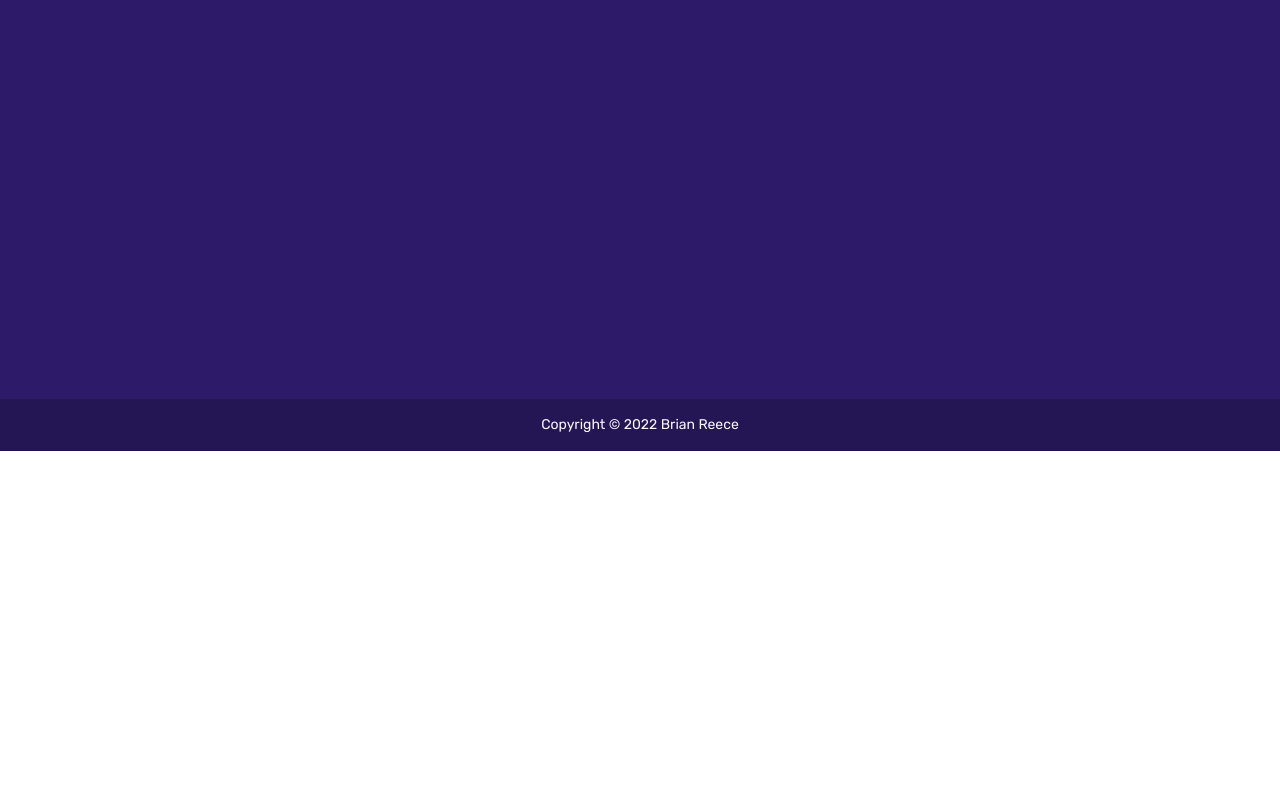
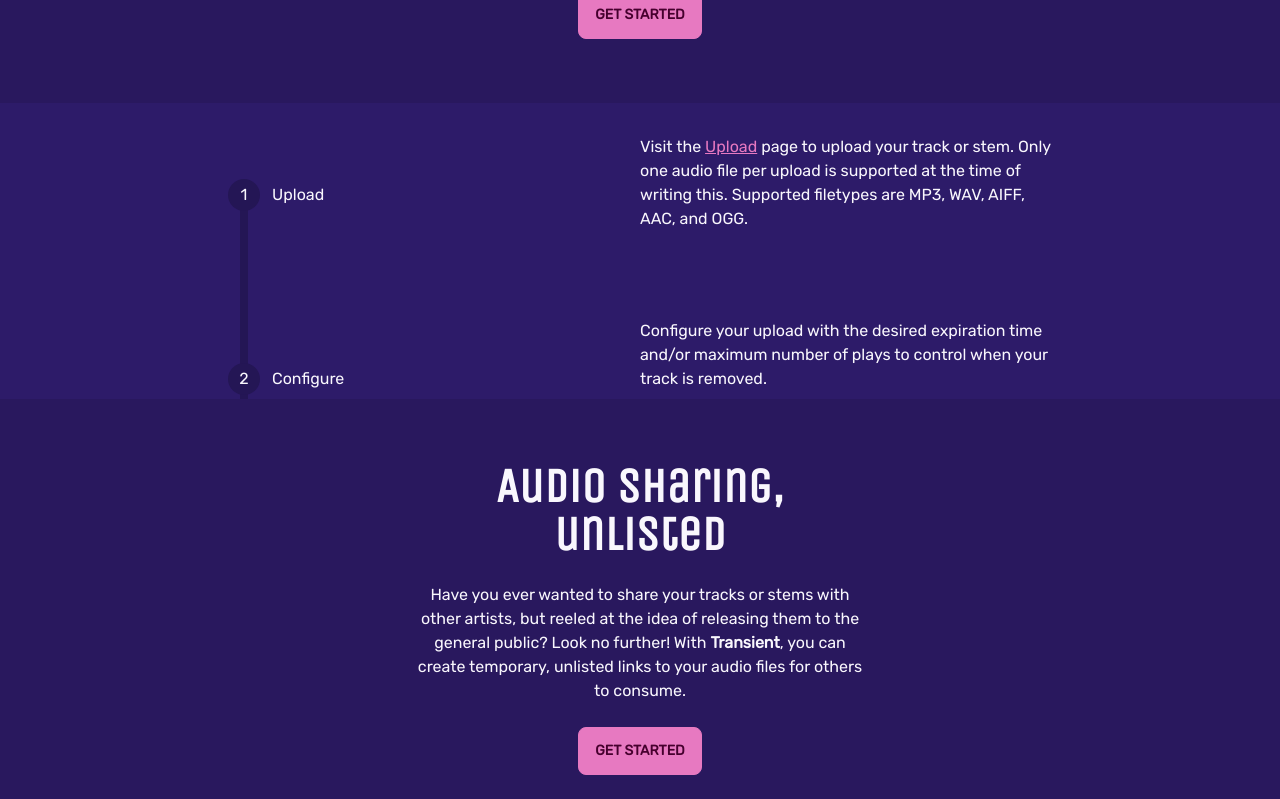
Before and after one commit to bdreece/transient, a Vue app: page / in a window 1280 px wide. Shown: the part 401-1200 px from the top of the page. Before the commit the page ends 852 px from the top, so only its background shows below. Built offline with nearby package versions, Linux system fonts and the light colour scheme.

Commit message:
Implemented Index page

```diff
--- a/src/pages/Index.vue
+++ b/src/pages/Index.vue
@@ -1,3 +1,41 @@
 <template>
-  <div />
+  <div class="flex flex-col">
+    <div class="hero py-12 bg-base-200">
+      <div class="hero-content text-center">
+        <div class="max-w-md">
+          <h1 class="text-5xl font-bold heading">Audio sharing, unlisted</h1>
+          <p class="py-6">
+            Have you ever wanted to share your tracks or stems with other
+            artists, but reeled at the idea of releasing them to the general
+            public? Look no further! With <strong>Transient</strong>, you can
+            create temporary, unlisted links to your audio files for others to
+            consume.
+          </p>
+          <a class="btn btn-primary" href="#get-started">Get Started</a>
+        </div>
+      </div>
+    </div>
+    <div class="grid grid-cols-2 steps steps-vertical mx-56">
+      <div id="get-started" class="step">Upload</div>
+      <p class="my-8">
+        Visit the
+        <router-link class="link link-primary" to="/upload">Upload</router-link>
+        page to upload your track or stem. Only one audio file per upload is
+        supported at the time of writing this. Supported filetypes are MP3, WAV,
+        AIFF, AAC, and OGG.
+      </p>
+      <div class="step">Configure</div>
+      <p class="my-8">
+        Configure your upload with the desired expiration time and/or maximum
+        number of plays to control when your track is removed.
+      </p>
+      <div class="step">Share</div>
+      <p class="my-8">
+        Upon successful upload, we will provide you with a link to your track
+        that is only valid per the settings provided in the Configuration step.
+        Share this link with friends or other artists so they can download your
+        track in its original quality.
+      </p>
+    </div>
+  </div>
 </template>
```
